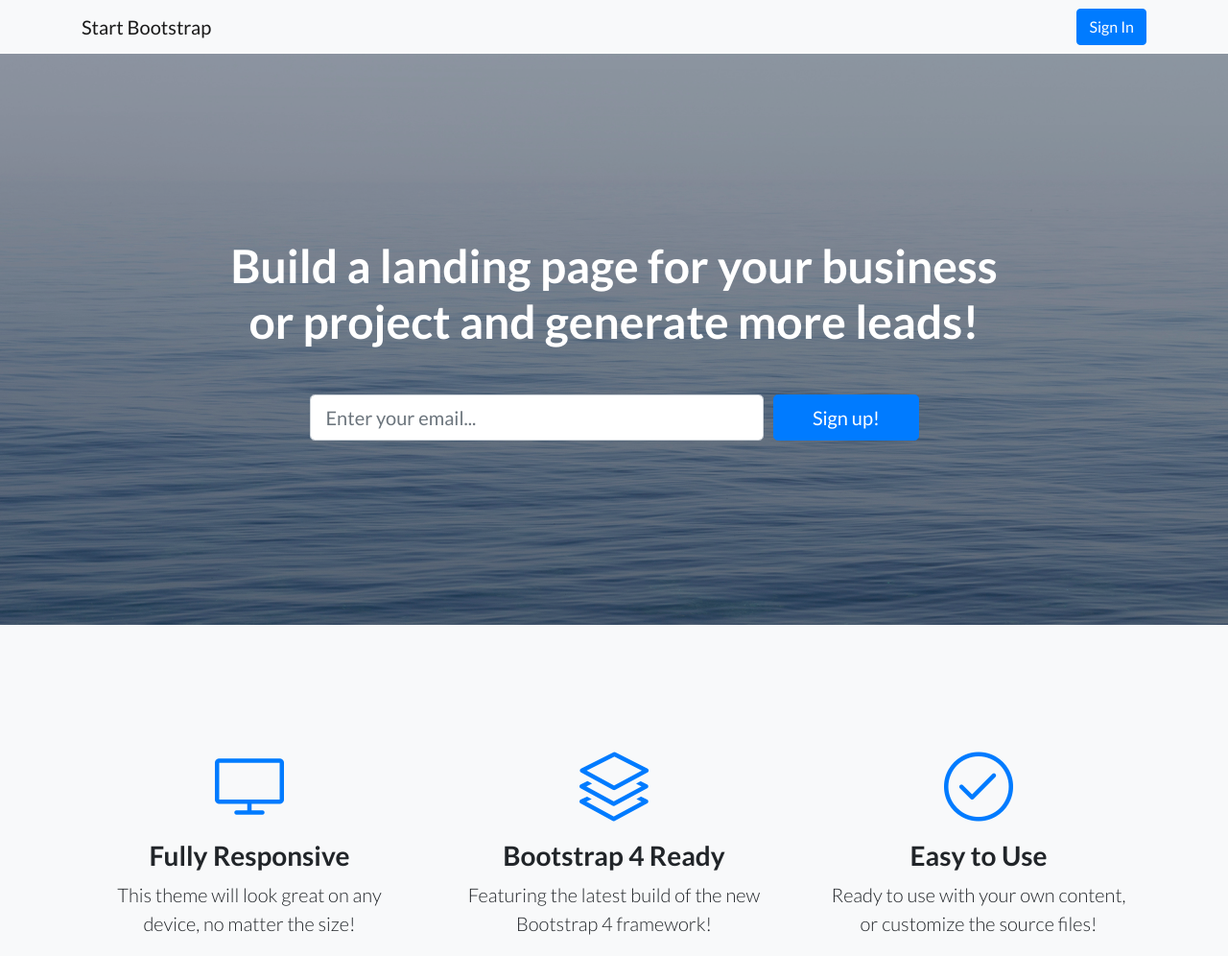
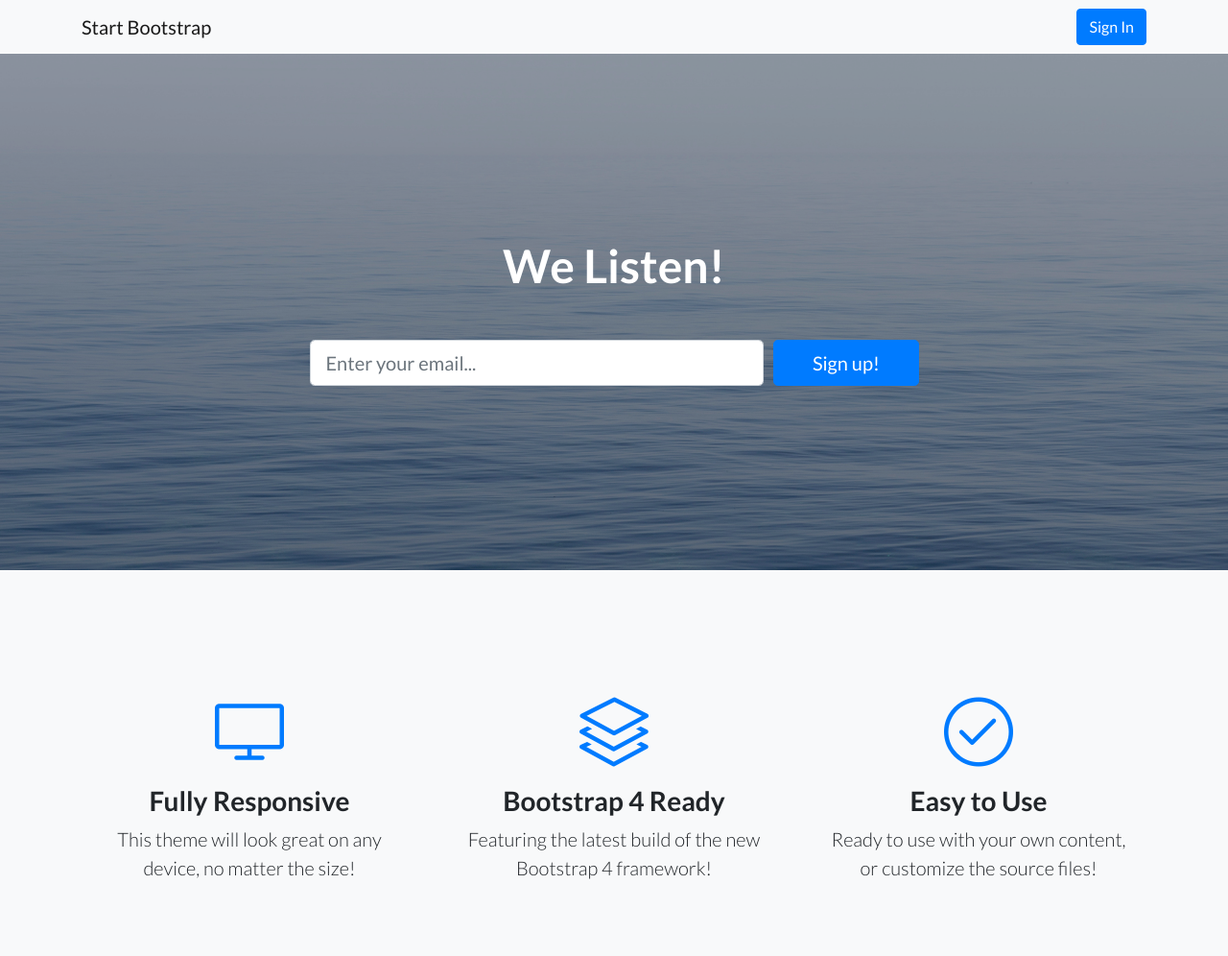
Before and after one commit to Parrot-One/landingpage, a website: page index.html in a window 1280 px wide. Shown: the top 996 px of the page at 96% size. Drawn offline with Linux system fonts and the light colour scheme.

Commit message:
change Readme file and Title on Index

```diff
--- a/index.html
+++ b/index.html
@@ -39,7 +39,7 @@
       <div class="container">
         <div class="row">
           <div class="col-xl-9 mx-auto">
-            <h1 class="mb-5">Build a landing page for your business or project and generate more leads!</h1>
+            <h1 class="mb-5">We Listen!</h1>
           </div>
           <div class="col-md-10 col-lg-8 col-xl-7 mx-auto">
             <form>
```
Also changed, not shown: README.md.
